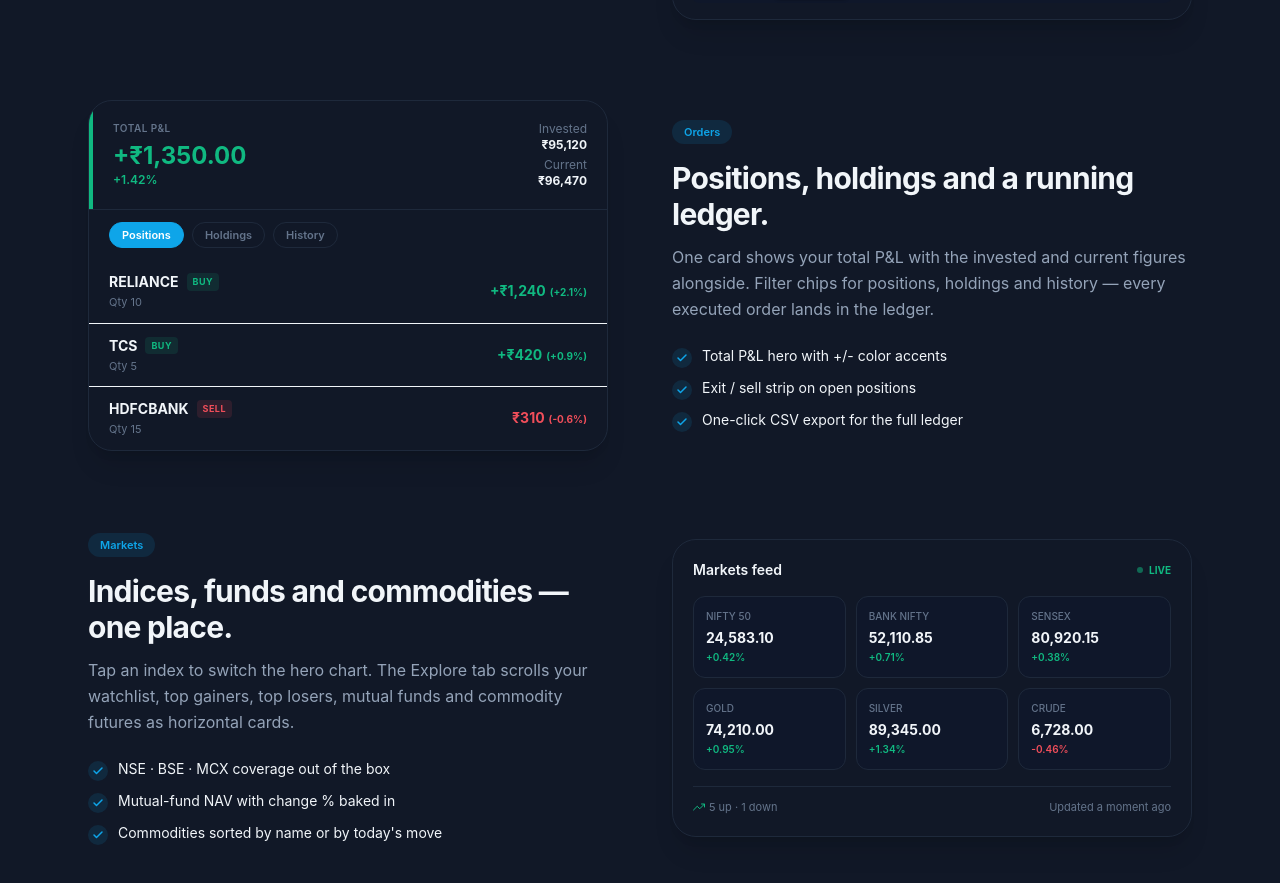
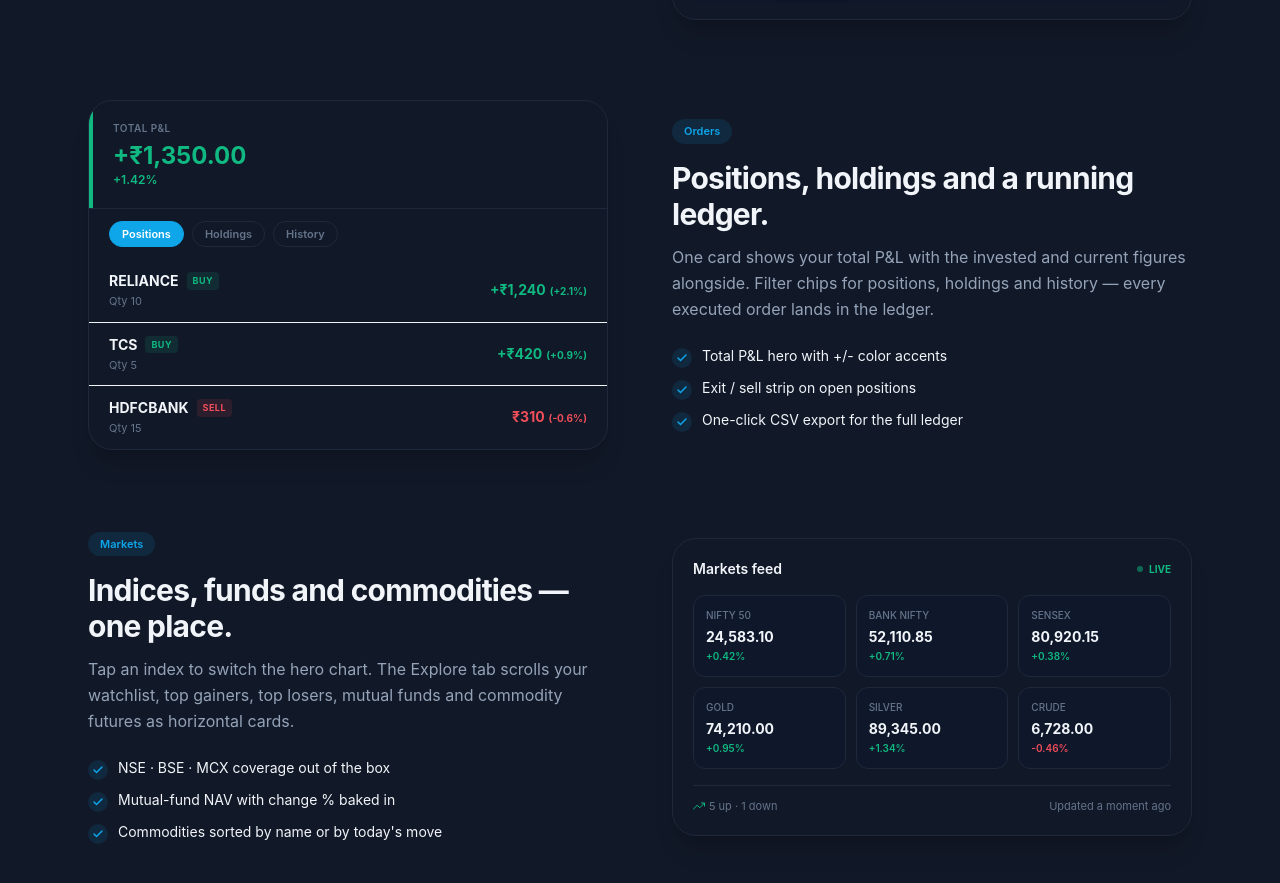
Before and after one commit to yashvardhansharma111/ajmera, a Next.js app: page / in a window 1280 px wide. Shown: the part 2548-3431 px from the top of the page. Built offline with nearby package versions, Linux system fonts and the light colour scheme.

Commit message:
investment and current removed

```diff
--- a/app/app/orders/page.tsx
+++ b/app/app/orders/page.tsx
@@ -121,7 +121,7 @@
     return history;
   }, [activeFilter, positions, holdings, history]);
 
-  const { totalPnl = 0, totalInvested = 0, totalCurrent = 0 } = summary;
+  const { totalPnl = 0, totalInvested = 0 } = summary;
   const positive = totalPnl >= 0;
   const pnlPct = totalInvested > 0 ? (totalPnl / totalInvested) * 100 : 0;
 
@@ -213,36 +213,6 @@
               {pnlPct.toFixed(2)}%
             </p>
           ) : null}
-        </div>
-        <div className="flex gap-6 text-right">
-          <div>
-            <p
-              className="text-[10px] font-semibold uppercase"
-              style={{ color: "var(--ax-text-secondary)" }}
-            >
-              Invested
-            </p>
-            <p
-              className="mt-1 text-sm font-bold"
-              style={{ color: "var(--ax-text-primary)" }}
-            >
-              {formatINR(totalInvested)}
-            </p>
-          </div>
-          <div>
-            <p
-              className="text-[10px] font-semibold uppercase"
-              style={{ color: "var(--ax-text-secondary)" }}
-            >
-              Current
-            </p>
-            <p
-              className="mt-1 text-sm font-bold"
-              style={{ color: "var(--ax-text-primary)" }}
-            >
-              {formatINR(totalCurrent)}
-            </p>
-          </div>
         </div>
       </div>
 
--- a/app/page.tsx
+++ b/app/page.tsx
@@ -1614,18 +1614,6 @@
           </p>
           <p className="text-xs font-semibold" style={{ color: "#10B981" }}>
             +1.42%
-          </p>
-        </div>
-        <div className="text-right text-xs">
-          <p style={{ color: "#64748B" }}>Invested</p>
-          <p className="font-bold" style={{ color: "#F1F5F9" }}>
-            ₹95,120
-          </p>
-          <p className="mt-1" style={{ color: "#64748B" }}>
-            Current
-          </p>
-          <p className="font-bold" style={{ color: "#F1F5F9" }}>
-            ₹96,470
           </p>
         </div>
       </div>
```
